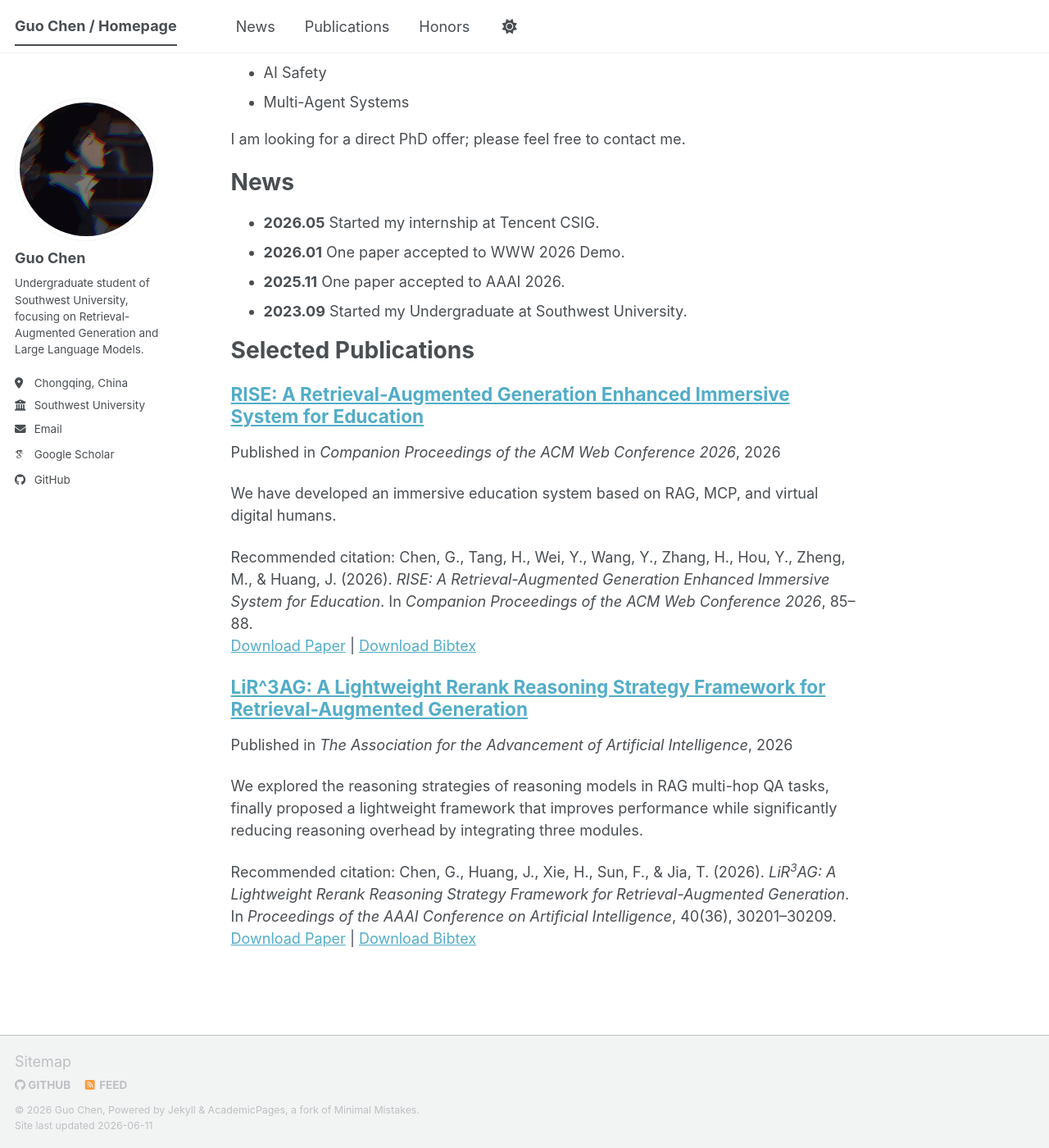
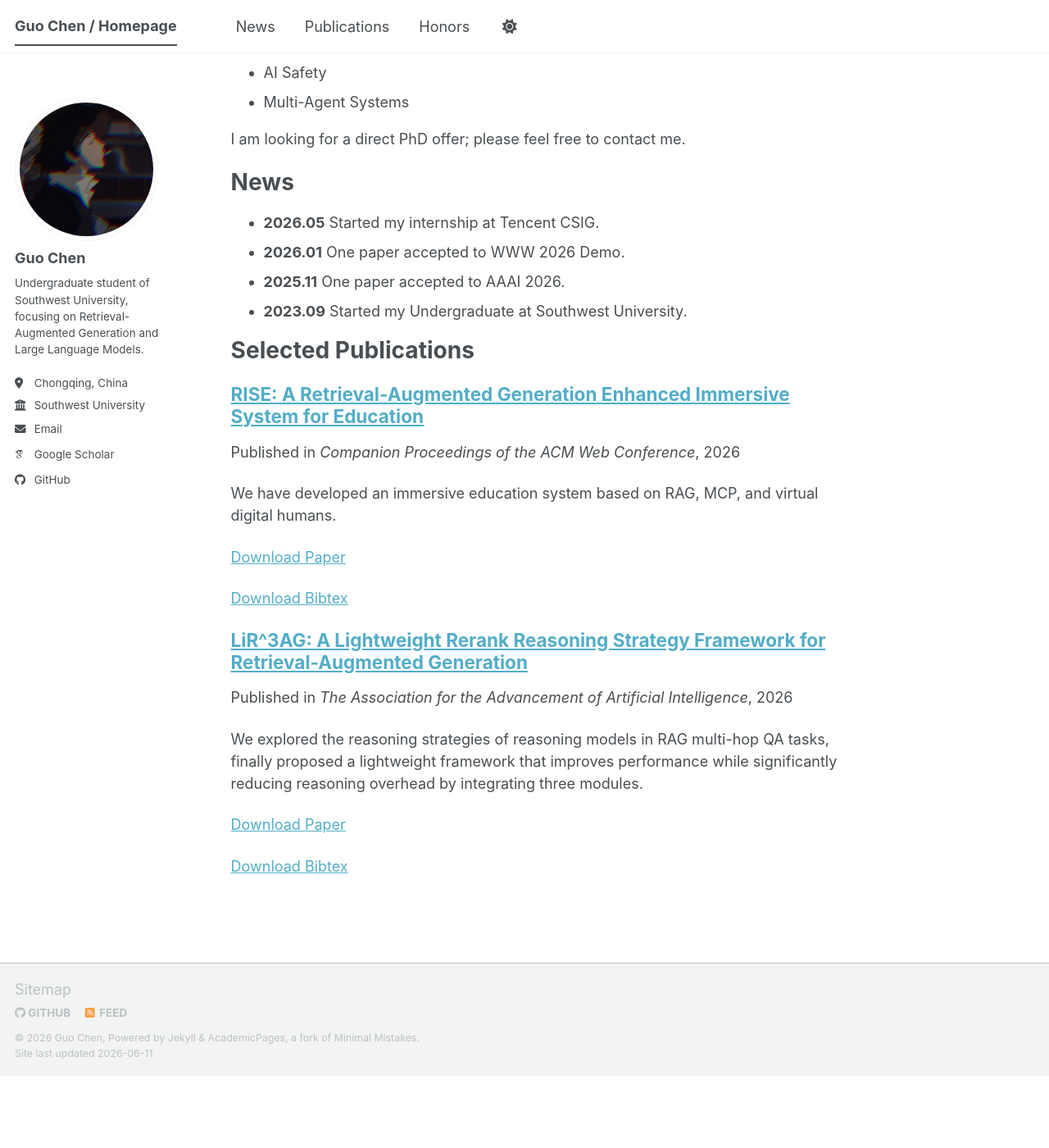
Before and after one commit to WinstonCHEN1/WinstonCHEN1.github.io, a Jekyll site: the page built from _pages/about.md, in a window 1280 px wide and 1400 px high, scrolled down 261 px. Shown: the whole window at 82% size. Built offline with Jekyll 4.4.1, drawn with Linux system fonts in a browser that asks for light colours; some web fonts are replaced; a script bundle is joined from its source files by our own code; library files that are not in the unit come from our copies; after the commit the page ends 1573 px from its top, so only the background shows below that.

Commit message:
Feat:Remove recommendation citation

```diff
--- /dev/null
+++ b/_includes/archive-single-no-citation.html
@@ -0,0 +1,63 @@
+{% include base_path %}
+
+{% if post.header.teaser %}
+  {% capture teaser %}{{ post.header.teaser }}{% endcapture %}
+{% else %}
+  {% assign teaser = site.teaser %}
+{% endif %}
+
+{% if post.id %}
+  {% assign title = post.title | markdownify | remove: "<p>" | remove: "</p>" %}
+{% else %}
+  {% assign title = post.title %}
+{% endif %}
+
+<div class="{{ include.type | default: "list" }}__item">
+  <article class="archive__item" itemscope itemtype="http://schema.org/CreativeWork">
+    {% if include.type == "grid" and teaser %}
+      <div class="archive__item-teaser">
+        <img src=
+          {% if teaser contains "://" %}
+            "{{ teaser }}"
+          {% else %}
+            "{{ teaser | prepend: "/images/" | prepend: base_path }}"
+          {% endif %}
+          alt="">
+      </div>
+    {% endif %}
+
+    <h2 class="archive__item-title" itemprop="headline">
+      {% if post.link %}
+        <a href="{{ post.link }}">{{ title }}</a> <a href="{{ base_path }}{{ post.url }}" rel="permalink"><i class="fa fa-link" aria-hidden="true" title="permalink"></i><span class="sr-only">Permalink</span></a>
+      {% else %}
+        <a href="{{ base_path }}{{ post.url }}" rel="permalink">{{ title }}</a>
+      {% endif %}
+    </h2>
+
+    {% if post.read_time %}
+      <p class="page__meta"><i class="fa fa-clock" aria-hidden="true"></i> {% include read-time.html %}</p>
+    {% endif %}
+
+        {% if post.collection == 'teaching' %}
+          <p> {{ post.type }}, <i>{{ post.venue }}</i>, {{ post.date | default: "1900-01-01" | date: "%Y" }} </p>
+        {% elsif post.collection == 'publications' %}
+          <p>Published in <i>{{ post.venue }}</i>, {{ post.date | default: "1900-01-01" | date: "%Y" }} </p>
+        {% elsif post.date %}
+         <p class="page__date"><strong><i class="fa fa-fw fa-calendar" aria-hidden="true"></i> {{ site.data.ui-text[site.locale].date_label | default: "Published:" }}</strong> <time datetime="{{ post.date | default: "1900-01-01" | date_to_xmlschema }}">{{ post.date | default: "1900-01-01" | date: "%B %d, %Y" }}</time></p>
+        {% endif %}
+
+    {% if post.excerpt and site.read_more != 'enabled' %}
+    <p class="archive__item-excerpt" itemprop="description">{{ post.excerpt | markdownify }}</p>
+    {% elsif post.excerpt and site.read_more == 'enabled' %}
+    <p class="archive__item-excerpt" itemprop="description"><p>{{ post.excerpt | markdownify | remove: '<p>' | remove: '</p>' }}<strong><a href="{{ base_path }}{{ post.url }}" rel="permalink"> Read more</a></strong></p></p>
+    {% endif %}
+
+    {% if post.paperurl %}
+      <p><a href="{{ post.paperurl }}">Download Paper</a></p>
+    {% endif %}
+    {% if post.bibtexurl %}
+      <p><a href="{{ post.bibtexurl }}">Download Bibtex</a></p>
+    {% endif %}
+
+  </article>
+</div>
--- a/_pages/about.md
+++ b/_pages/about.md
@@ -30,5 +30,5 @@
 
 {% assign selected_pubs = site.publications | reverse | limit: 5 %}
 {% for post in selected_pubs %}
-  {% include archive-single.html %}
+  {% include archive-single-no-citation.html %}
 {% endfor %}
--- a/_publications/2026-WWW.md
+++ b/_publications/2026-WWW.md
@@ -4,7 +4,7 @@
 category: conferences
 permalink: /publication/2026-WWW
 excerpt: 'We have developed an immersive education system based on RAG, MCP, and virtual digital humans.'
-venue: 'Companion Proceedings of the ACM Web Conference 2026'
+venue: 'Companion Proceedings of the ACM Web Conference'
 date: 2026-04-13
 paperurl: 'https://dl.acm.org/doi/abs/10.1145/3774905.3793107'
 bibtexurl: "/files/chen2026rise.bib"
```
